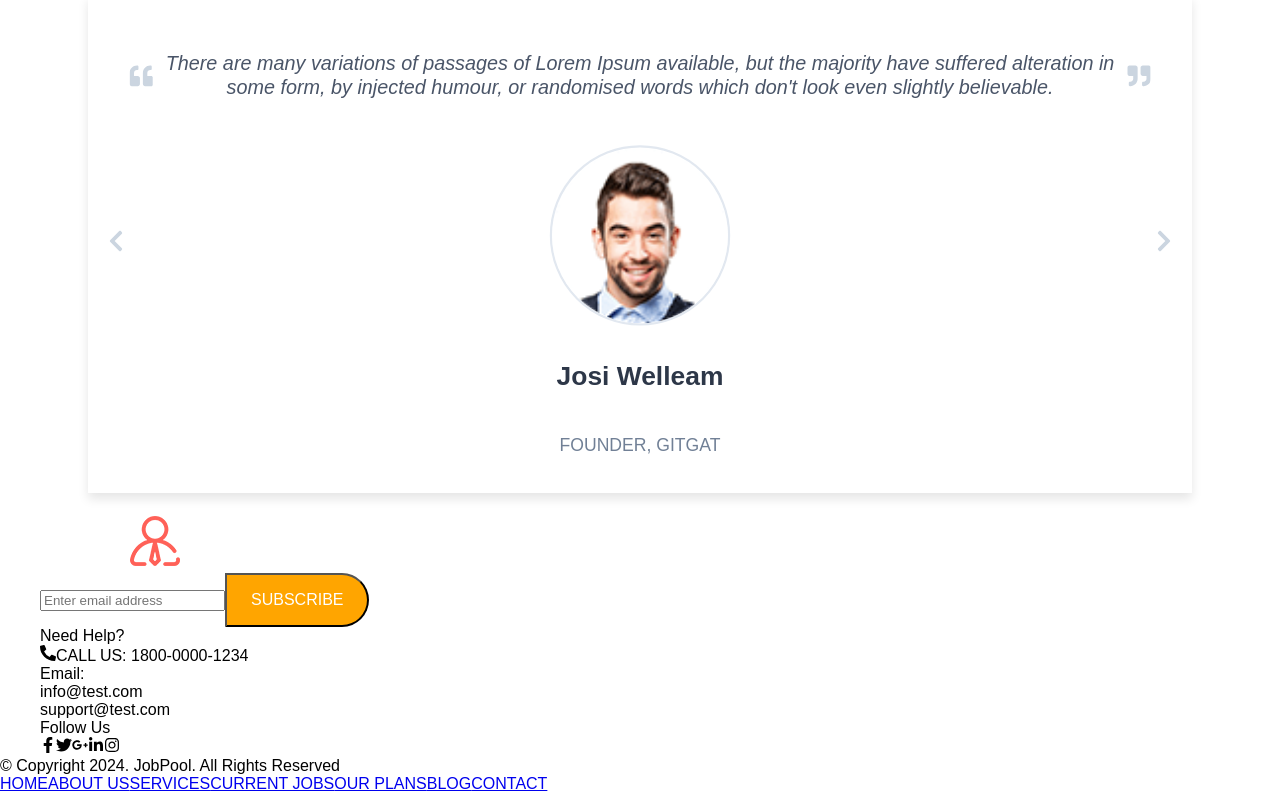
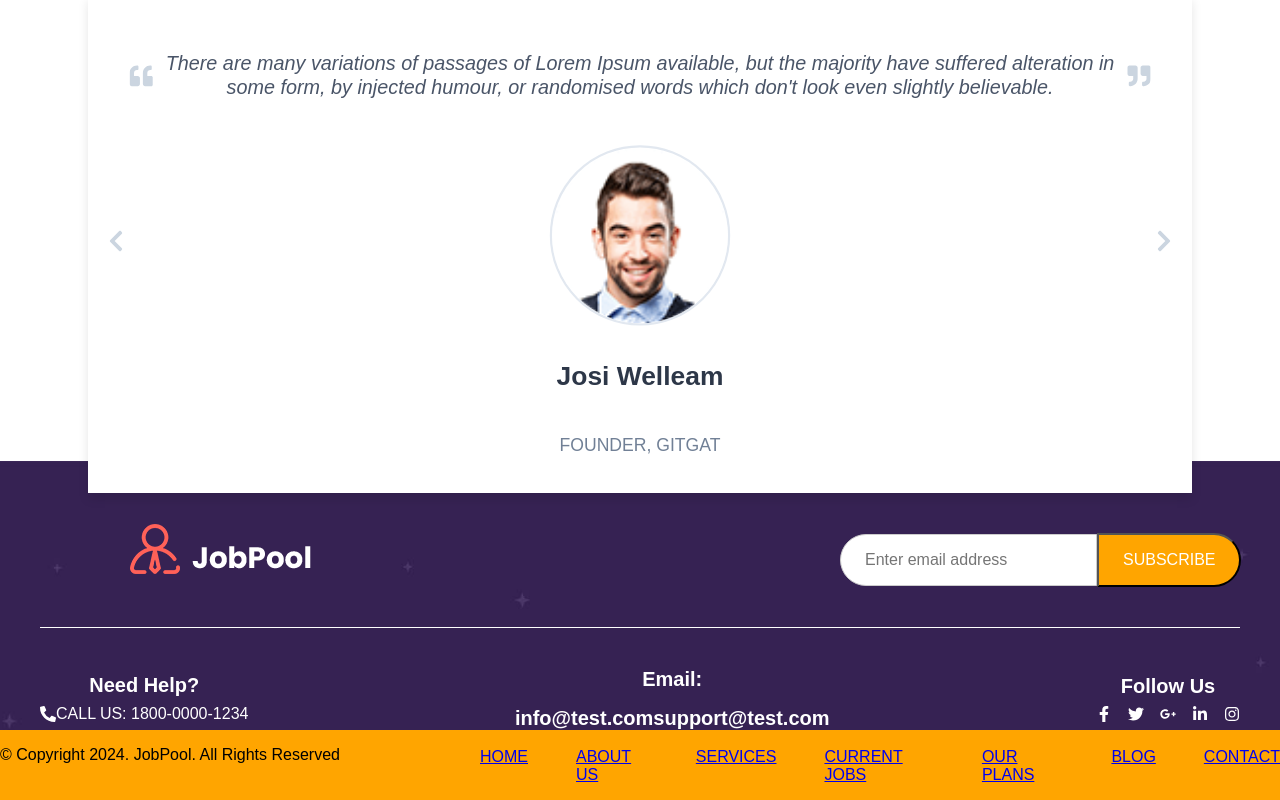
Before and after one commit to Pavanviky/Xzect-Labs, a Next.js app in the folder Task-8/: page / in a window 1280 px wide. Shown: the part 4655-5455 px from the top of the page. Built offline with nearby package versions, Linux system fonts and the light colour scheme.

Commit message:
Update Footer.js

```diff
--- a/Task-8/src/app/components/Footer.js
+++ b/Task-8/src/app/components/Footer.js
@@ -1,22 +1,22 @@
-// FooterSection.jsx
+import styles from './Footer.module.css';
 import { FaPhoneAlt, FaFacebookF, FaTwitter, FaGooglePlusG, FaLinkedinIn, FaInstagram } from 'react-icons/fa';
-import styles from './Footer.module.css';
 
 const FooterSection = () => {
   return (
-    <section className={styles.footerBackground}>
+    <section className={`${styles.footerSection} text-white`}>
       <div className={`${styles.container} mx-auto py-10 px-6`}>
         <div className="flex justify-between items-center">
           <div className="flex items-center">
             <div className={styles.logoContainer}>
-              <img src="/footer-logo.png" alt="A stylized person icon representing JobPool" className="w-full h-full" />
+              <img src="footer-logo.png" alt="A stylized person icon representing JobPool" className="w-full h-full" />
             </div>
+
           </div>
-          <div className={`${styles.emailContainer} ml-2`}>
+          <div className={styles.inputContainer}>
             <input
               type="text"
               placeholder="Enter email address"
-              className={`${styles.emailInput} px-6 py-4 rounded-l-full bg-white text-black text-lg border border-gray-300 focus:outline-none focus:border-gray-400`}
+              className={`${styles.input} px-6 py-4 rounded-l-full bg-white text-black text-lg border border-gray-300 focus:outline-none focus:border-gray-400`}
             />
             <button className={`${styles.subscribeButton} px-6 py-4 rounded-r-full text-white text-lg transition duration-300 hover:scale-105`}>
               SUBSCRIBE
@@ -24,17 +24,18 @@ const FooterSection = () => {
           </div>
         </div>
 
-        <div className="border-t border-white mt-10"></div>
+        <div className={`${styles.divider} border-t border-white mt-10`}></div>
 
-        <div className="flex justify-between items-center mt-10">
-          <div className="flex flex-col items-center">
+        <div className={`${styles.contactInfo} flex justify-between items-center mt-10`}>
+          <div className={styles.contactItem}>
             <span className="font-bold text-xl">Need Help?</span>
             <div className="mt-2">
-              <FaPhoneAlt className="mr-2 text-xl" />CALL US: 1800-0000-1234
+              <FaPhoneAlt className="mr-2 text-xl" />
+              CALL US: 1800-0000-1234
             </div>
           </div>
 
-          <div className="flex flex-col items-center">
+          <div className={styles.contactItem}>
             <span className="font-bold text-xl">Email:</span>
             <div className="mt-2">
               <div className="flex">
@@ -46,9 +47,9 @@ const FooterSection = () => {
             </div>
           </div>
 
-          <div className="flex flex-col items-center">
+          <div className={styles.contactItem}>
             <span className="font-bold text-xl">Follow Us</span>
-            <div className="flex mt-2 space-x-4">
+            <div className={`${styles.socialIcons} flex mt-2 space-x-4`}>
               <FaFacebookF className="text-xl" />
               <FaTwitter className="text-xl" />
               <FaGooglePlusG className="text-xl" />
@@ -59,17 +60,17 @@ const FooterSection = () => {
         </div>
       </div>
 
-      <footer className={`${styles.footerBottom} py-4`}>
+      <footer className={`${styles.footer} py-4`}>
         <div className="container mx-auto flex justify-between items-center">
           <span className="text-lg">© Copyright 2024. JobPool. All Rights Reserved</span>
-          <div className="flex space-x-4">
-            <a href="#" className="text-lg hover:text-gray-300">HOME</a>
-            <a href="#" className="text-lg hover:text-gray-300">ABOUT US</a>
-            <a href="#" className="text-lg hover:text-gray-300">SERVICES</a>
-            <a href="#" className="text-lg hover:text-gray-300">CURRENT JOBS</a>
-            <a href="#" className="text-lg hover:text-gray-300">OUR PLANS</a>
-            <a href="#" className="text-lg hover:text-gray-300">BLOG</a>
-            <a href="#" className="text-lg hover:text-gray-300">CONTACT</a>
+          <div className={`${styles.footerLinks} flex space-x-4`}>
+            <a href="#" className="text-lg">HOME</a>
+            <a href="#" className="text-lg">ABOUT US</a>
+            <a href="#" className="text-lg">SERVICES</a>
+            <a href="#" className="text-lg">CURRENT JOBS</a>
+            <a href="#" className="text-lg">OUR PLANS</a>
+            <a href="#" className="text-lg">BLOG</a>
+            <a href="#" className="text-lg">CONTACT</a>
           </div>
         </div>
       </footer>
```
